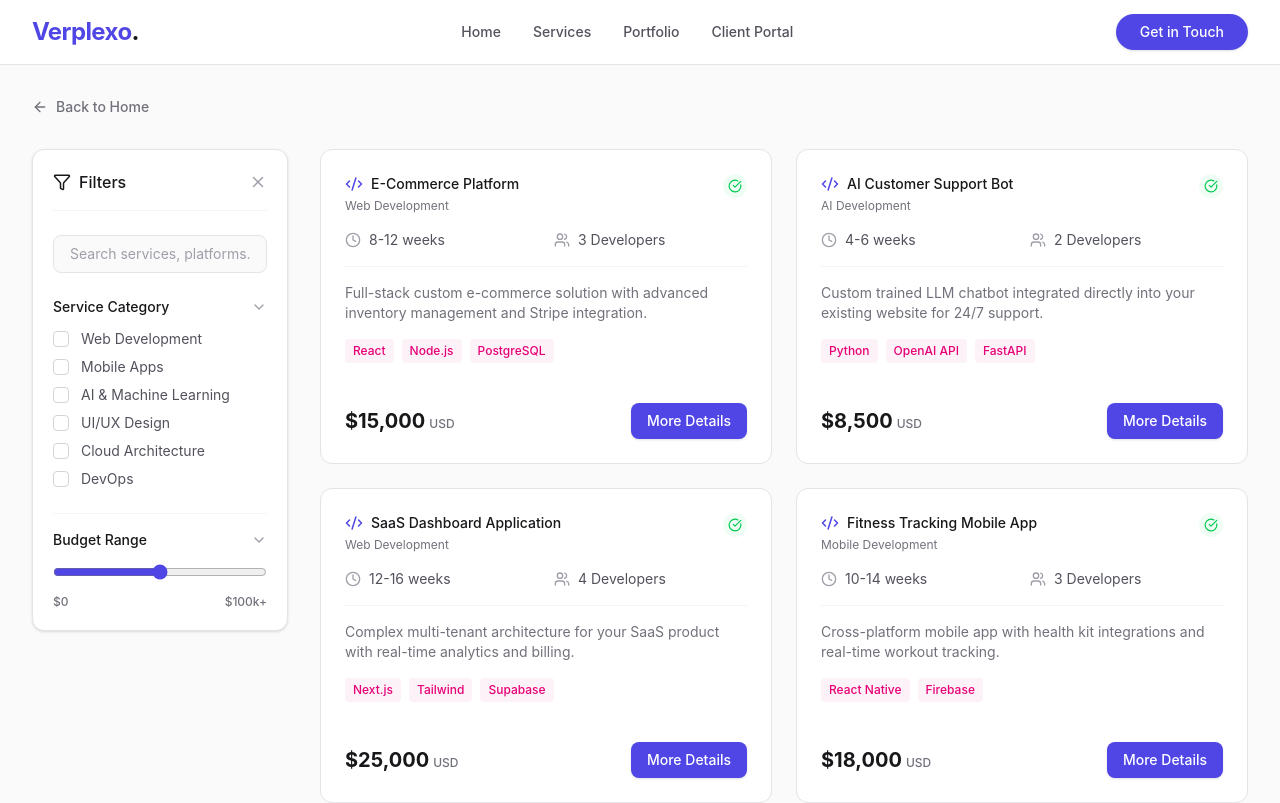
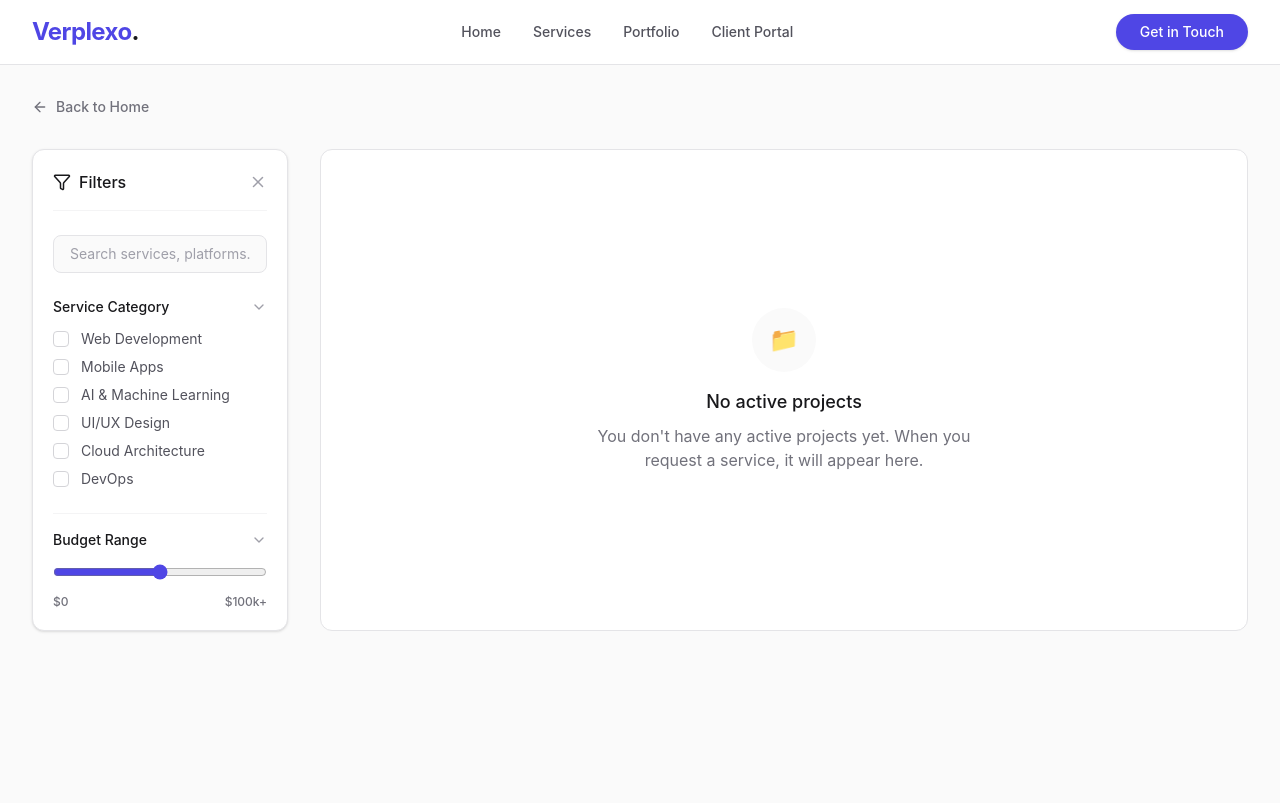
Before and after one commit to Ayush4307/Verplexo, a React (Vite) app: page /dashboard in a window 1280 px wide. Shown: the top 803 px of the page. Built offline with nearby package versions, Linux system fonts and the light colour scheme.

Commit message:
feat: implement empty state for dashboard

```diff
--- a/src/pages/DashboardPage.tsx
+++ b/src/pages/DashboardPage.tsx
@@ -4,44 +4,7 @@ import { DashboardSidebar } from '../components/dashboard/DashboardSidebar'
 import { ServiceCard } from '../components/dashboard/ServiceCard'
 
 export function DashboardPage() {
-  const services = [
-    {
-      title: 'E-Commerce Platform',
-      category: 'Web',
-      budget: '$15,000',
-      timeline: '8-12 weeks',
-      teamSize: '3 Developers',
-      description: 'Full-stack custom e-commerce solution with advanced inventory management and Stripe integration.',
-      technologies: ['React', 'Node.js', 'PostgreSQL']
-    },
-    {
-      title: 'AI Customer Support Bot',
-      category: 'AI',
-      budget: '$8,500',
-      timeline: '4-6 weeks',
-      teamSize: '2 Developers',
-      description: 'Custom trained LLM chatbot integrated directly into your existing website for 24/7 support.',
-      technologies: ['Python', 'OpenAI API', 'FastAPI']
-    },
-    {
-      title: 'SaaS Dashboard Application',
-      category: 'Web',
-      budget: '$25,000',
-      timeline: '12-16 weeks',
-      teamSize: '4 Developers',
-      description: 'Complex multi-tenant architecture for your SaaS product with real-time analytics and billing.',
-      technologies: ['Next.js', 'Tailwind', 'Supabase']
-    },
-    {
-      title: 'Fitness Tracking Mobile App',
-      category: 'Mobile',
-      budget: '$18,000',
-      timeline: '10-14 weeks',
-      teamSize: '3 Developers',
-      description: 'Cross-platform mobile app with health kit integrations and real-time workout tracking.',
-      technologies: ['React Native', 'Firebase']
-    }
-  ]
+  const services: any[] = []
 
   return (
     <div className="bg-[#FAFAFA] min-h-screen pb-12">
@@ -55,11 +18,23 @@ export function DashboardPage() {
           <DashboardSidebar />
 
           <div className="flex-1">
-            <div className="grid grid-cols-1 lg:grid-cols-2 gap-6">
-              {services.map((service, index) => (
-                <ServiceCard key={index} {...service} />
-              ))}
-            </div>
+            {services.length === 0 ? (
+              <div className="bg-white border border-zinc-200 rounded-xl p-12 text-center flex flex-col items-center justify-center h-full min-h-[400px]">
+                <div className="w-16 h-16 bg-zinc-50 rounded-full flex items-center justify-center mb-4">
+                  <span className="text-2xl">📁</span>
+                </div>
+                <h3 className="text-lg font-medium text-zinc-900 mb-2">No active projects</h3>
+                <p className="text-zinc-500 max-w-sm mx-auto">
+                  You don't have any active projects yet. When you request a service, it will appear here.
+                </p>
+              </div>
+            ) : (
+              <div className="grid grid-cols-1 lg:grid-cols-2 gap-6">
+                {services.map((service, index) => (
+                  <ServiceCard key={index} {...service} />
+                ))}
+              </div>
+            )}
           </div>
         </div>
       </div>
```
